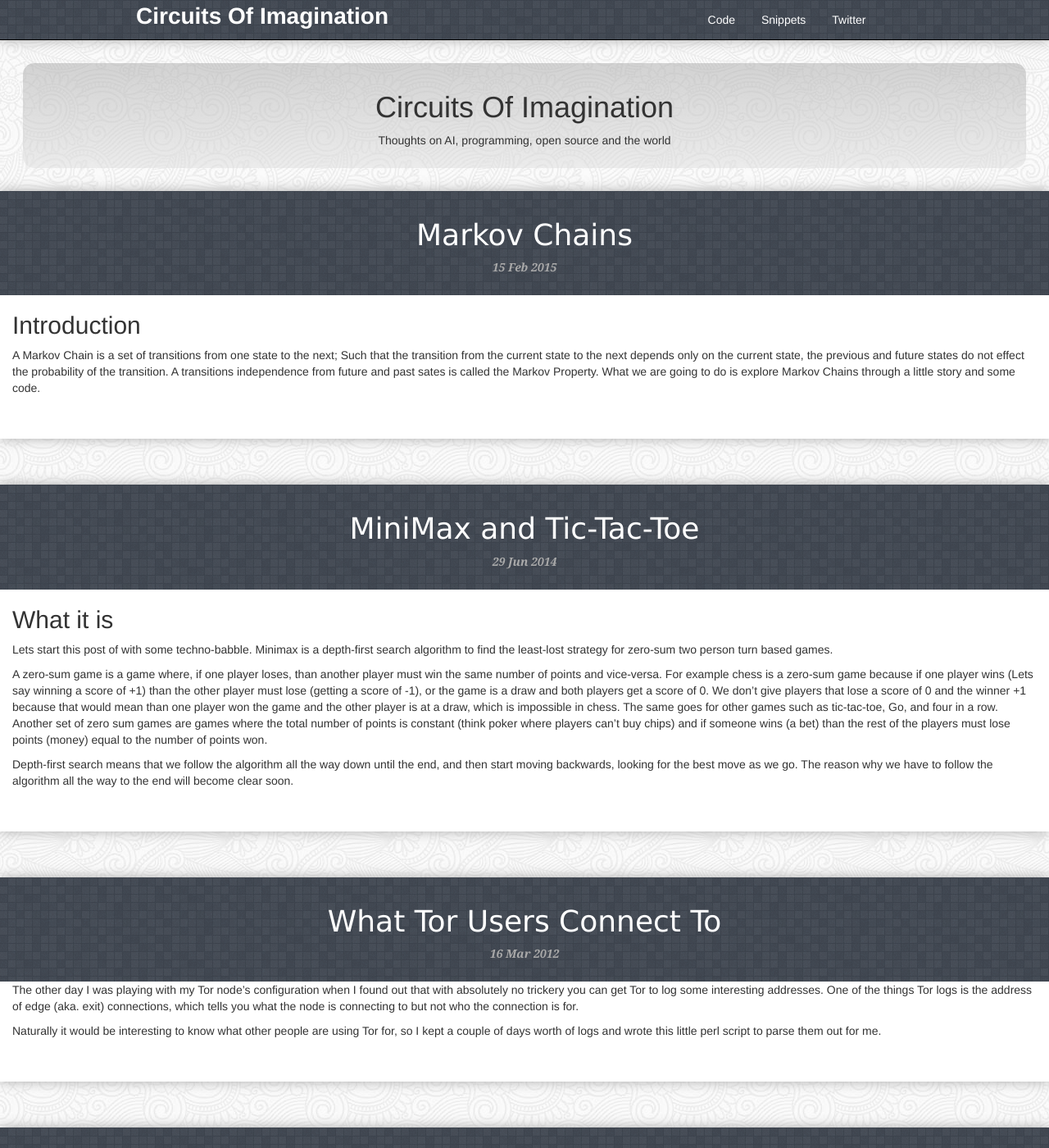
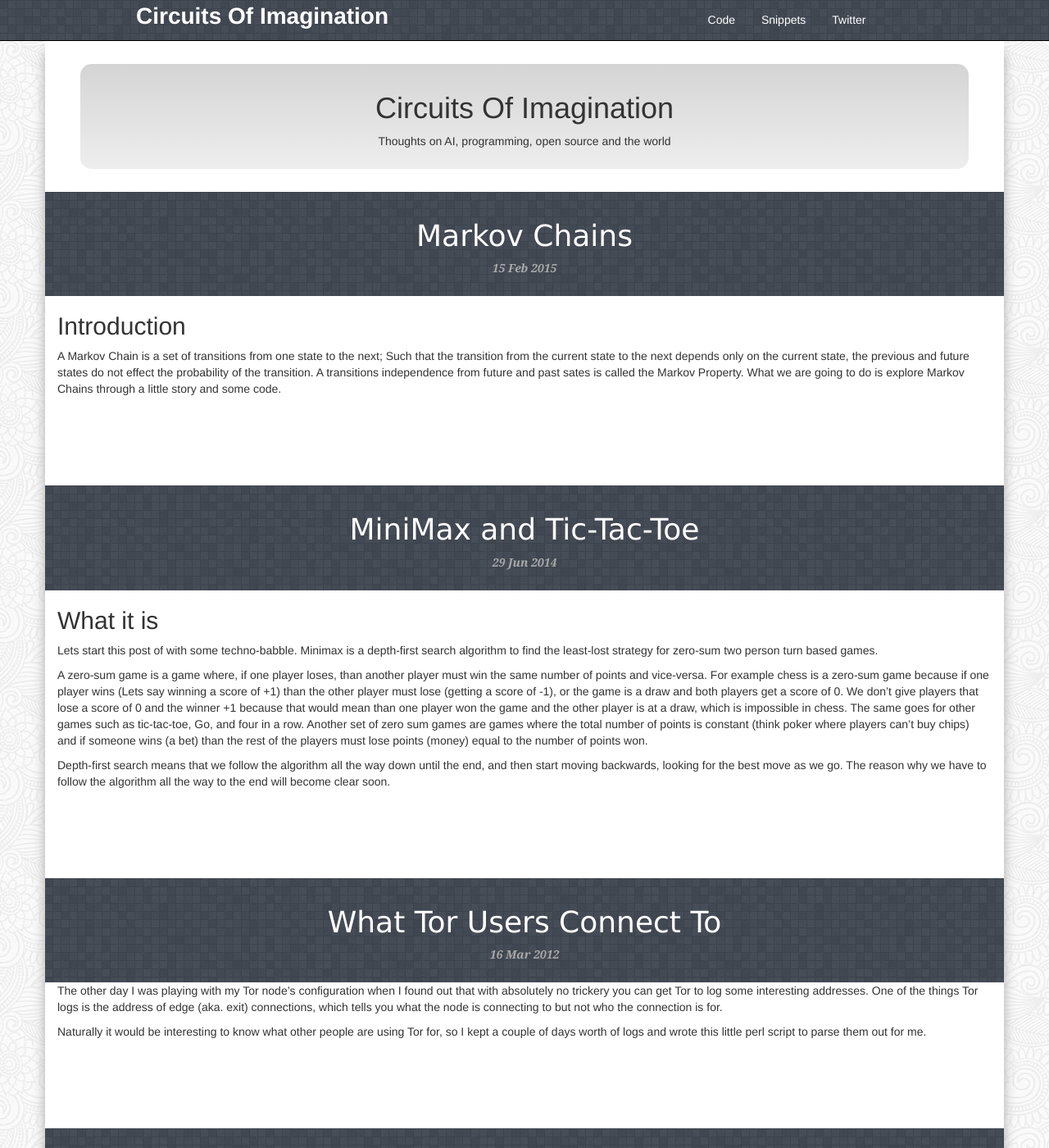
Before and after one commit to tantalum/tantalum.github.io, a Jekyll site: the page built from index.html, in a window 1280 px wide and 1400 px high. Shown: the whole window at 82% size. Built offline with Jekyll 4.4.1, drawn with Linux system fonts in a browser that asks for light colours; nearby versions of some CDN libraries; Markdown is read by kramdown in place of the engine named in the settings; the list of posts is cut into pages by our own code; comment, search, counter and statistics services are not loaded.

Commit message:
Better layout

```diff
--- a/_layouts/default.html
+++ b/_layouts/default.html
@@ -51,7 +51,7 @@
     </head>
     <body>
         <!-- Top Bar -->
-        <nav role="navigation" class="nav main-nav">
+        <nav role="navigation" class="navbar main-nav navbar-fixed-top">
             <div class="container-fluid">
                 <div class="row">
                     <section class="nav-home col-sm-6 col-xs-12">
@@ -76,7 +76,7 @@
         </nav>
 
         <!-- Main Content -->
-        <section class="main-content">
+        <section class="main-content container">
             {{ content }}
         </section>
 
--- a/css/main.css
+++ b/css/main.css
@@ -1,6 +1,13 @@
 body {
     background: url('/img/symphony.png');
     background-attachment: fixed;
+    padding-top: 50px;
+}
+
+@media (max-width: 750px) {
+    body {
+        padding-top: 89px;
+    }
 }
 
 /* -------------------------------------------------------------------------
@@ -8,10 +15,10 @@ NAVIGATION BAR
 -------------------------------------------------------------------------- */
 
 .main-nav {
-    margin-bottom: 1em;
     background: url("/img/random_grey_variations.png");
-    box-shadow: 0em 0em 1em #AAA;
     border-bottom: solid #000 1px;
+    margin: 0px;
+    border-radius: 0;
 }
 
 .main-nav a {
@@ -50,13 +57,19 @@ ABOUT SECTION
 }
 
 /* ------------------------------------------------------------------
+MAIN CONTAINER
+---------------------------------------------------------------------*/
+.main-content {
+    background: #fff;
+    box-shadow: 0em 1em 1em #AAA;
+}
+/* ------------------------------------------------------------------
 POSTS
 -------------------------------------------------------------------- */
 
 .post {
     background: #fff;
     margin-bottom: 4em;
-	box-shadow: 0em 0em 1em #AAA;
 }
 
 .post .post-meta {
--- a/index.html
+++ b/index.html
@@ -9,12 +9,12 @@ title: Circuits Of Imagination Blog
 </header>
 
 {% for post in paginator.posts %}
-<section class="post">
-    <div class="post-meta">
+<section class="post row">
+    <div class="post-meta col-xs-12">
         <a href="{{ post.url }}"><h1 class="post-meta-title">{{ post.title }}</h1></a>
 	      <p class="post-meta-date">{{ post.date | date_to_string }}</p>
     </div>
-    <div class="post-content container-fluid">
+    <div class="post-content col-xs-12">
 	      {{ post.excerpt }}
     </div>
 </section>
```
Also changed, not shown: _layouts/post.html (+5 -5 lines).
